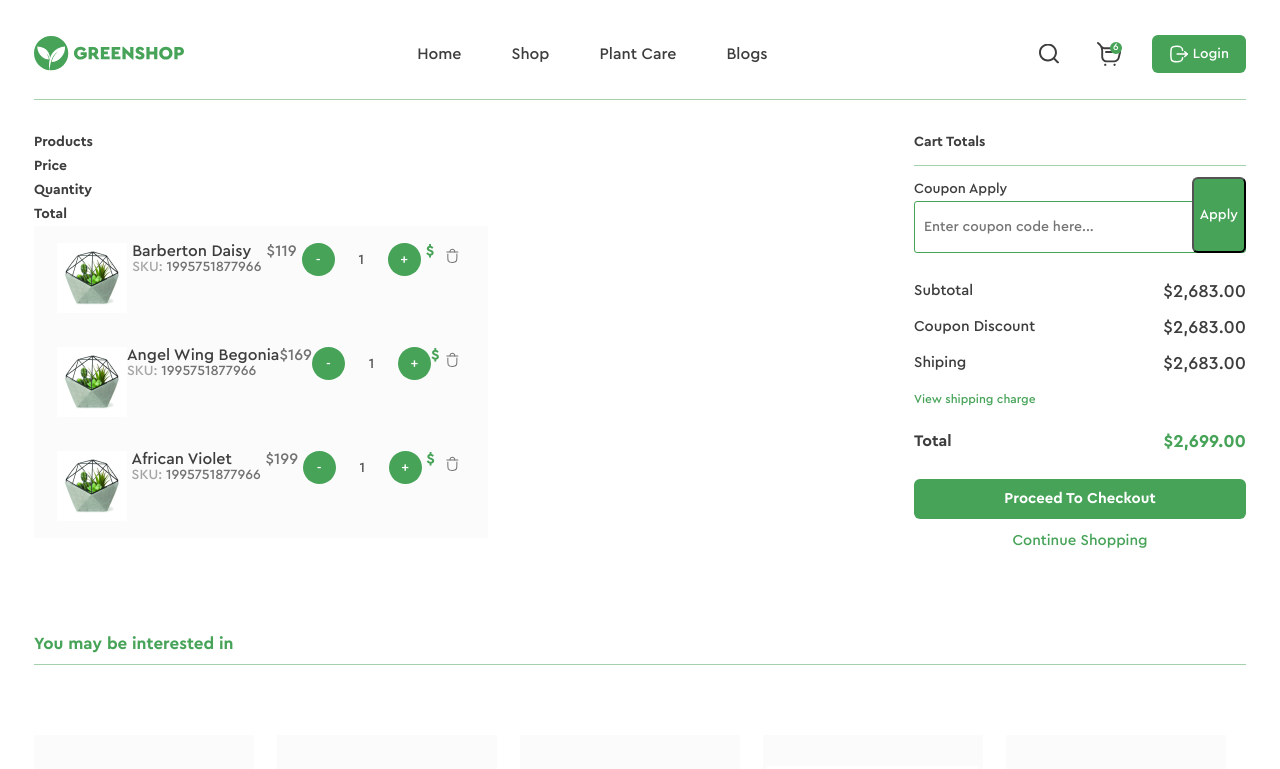
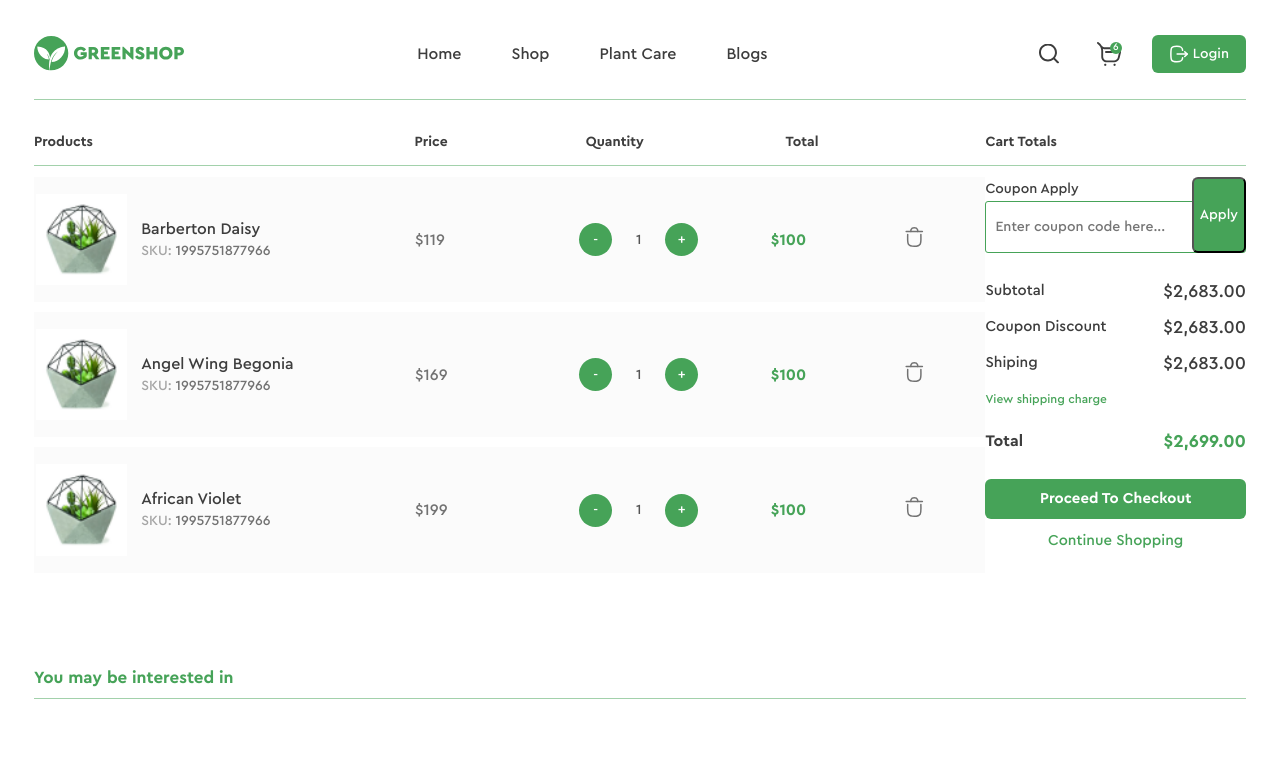
Before and after one commit to progdidi/greenshop, a React (Create React App) app: page /shop/shoppingcart in a window 1280 px wide. Shown: the top 769 px of the page. Built offline with nearby package versions, Linux system fonts and the light colour scheme.

Commit message:
checkout page
order-item component

```diff
--- a/src/components/OrderDetails/OrderDetails.js
+++ b/src/components/OrderDetails/OrderDetails.js
@@ -18,10 +18,11 @@ const OrderDetails = () => {
         <>
             <ul className="order__list">
                 <div className="order__list-header">
-                    <h6 className="order__list-title">Products</h6>
-                    <h6 className="order__list-title">Price</h6>
-                    <h6 className="order__list-title">Quantity</h6>
-                    <h6 className="order__list-title">Total</h6>
+                    <h6 className="order__list-title products">Products</h6>
+                    <h6 className="order__list-title price">Price</h6>
+                    <h6 className="order__list-title quantity">Quantity</h6>
+                    <h6 className="order__list-title total ">Total</h6>
+                    <h6 className="order__list-title delete"></h6>
                 </div>
                 {items}
             </ul>
--- a/src/components/OrderDetails/orderDetails.scss
+++ b/src/components/OrderDetails/orderDetails.scss
@@ -1,50 +1,40 @@
 @import '../../style/base/vars.scss';
 @import '../../style/base/mixins.scss';
 
-.products {
-    &__table {
-        width: 782px;
-        border-collapse: collapse;
-    }
-    &__header {
-        border-collapse: collapse;
-        margin-bottom: 11px;
-        border-bottom: 0.3px solid rgba(70, 163, 88, 0.5);
-        &-title {
-            font-weight: 500;
-            font-size: 16px;
-            line-height: 16px;
+.order {
+    &__list {
+        width: 100%;
+        &-header {
+            display: flex;
+            flex-basis: 100%;
+            justify-content: space-between;
             padding-bottom: 11px;
+            border-bottom: 0.3px solid rgba(70, 163, 88, 0.5);
             margin-bottom: 11px;
-            border-bottom: 0.3px solid rgba(70, 163, 88, 0.5);
-        }
-    }
-    &__item {
-        background-color: $background-color;
-        margin-bottom: 10px;
-        padding: 0 23px;
-        &-info {
-            padding: 17px 5px 15px;
-        }
-        &-img {
         }
         &-title {
-        }
-        &-article {
-        }
-        &-price {
-            padding: 27px 0;
-        }
-        &-quantity {
-            padding: 22px 0 23px;
-            display: flex;
-            justify-content: center;
-        }
-        &-total {
-        }
-        &-delete {
-            padding: 23px 0;
-            text-align: center;
+            &.products {
+                flex-basis: 40%;
+            }
+
+            &.price {
+                flex-basis: 18%;
+            }
+
+            &.quantity {
+                flex-basis: 21%;
+            }
+
+            &.total {
+                flex-basis: 14%;
+            }
+
+            &.delete {
+                flex-basis: 7%;
+            }
+
+
+
         }
     }
 }
--- a/src/components/OrderDetailsItem/OrderDetailsItem.js
+++ b/src/components/OrderDetailsItem/OrderDetailsItem.js
@@ -19,7 +19,7 @@ const OrderDetailsItem = ({img, title, article, price, amount}) => {
                 <QuantityCounter/>
             </div>
             <div className="order__item-total">
-                $
+                $100
             </div>
             <div className="order__item-delete">
                 <button className="order__item-delete-btn">
--- a/src/components/OrderDetailsItem/orderDetailsItem.scss
+++ b/src/components/OrderDetailsItem/orderDetailsItem.scss
@@ -3,19 +3,26 @@
 
 .order {
     &__item {
-        padding: 17px 23px;
+        padding: 17px 23px 17px 2px;
         background-color: $background-color;
         display: flex;
         justify-content: space-between;
+        align-items: center;
+        flex-basis: 782px;
+        margin-bottom: 10px;
         &-img {
+            flex-basis: 10%;
+            margin-right: 14px;
         }
         &-info {
+            flex-basis: 30%;
         }
         &-title {
             font-weight: 500;
             font-size: 16px;
             line-height: 16px;
             color: #3D3D3D;
+            margin-bottom: 6px;
         }
         &-article {
             font-size: 14px;
@@ -26,23 +33,29 @@
             }
         }
         &-price {
+            flex-basis: 18%;
             font-weight: 500;
             font-size: 16px;
             line-height: 16px;
             color: #727272;
+            padding: 10px 0;
         }
         &-amount {
+            flex-basis: 21%;
         }
         &-total {
+            flex-basis: 14%;
             font-weight: 700;
             font-size: 16px;
             line-height: 16px;
             color: $green-color;
+            padding: 17px 0;
         }
         &-delete {
+            flex-basis: 7%;
             &-btn {
-                width: 25px;
-                height: 25px;
+                // width: 25px;
+                // height: 25px;
                 cursor: pointer;
             }
             &-img {
--- a/src/pages/ShoppingCartPage/ShoppingCartPage.js
+++ b/src/pages/ShoppingCartPage/ShoppingCartPage.js
@@ -29,9 +29,7 @@ const ShoppingCartPage = () => {
         <div className="shopping-cart">
             <div className="container">
                 <div className="shopping-cart__inner">
-                    <div className="products">
-                        <OrderDetails/>
-                    </div>
+                    <OrderDetails/>
 
                     <div className="cart">
                         <h6 className="cart__title">Cart Totals</h6>
```
